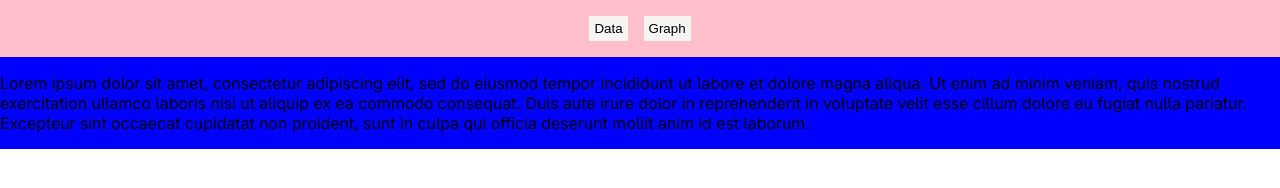
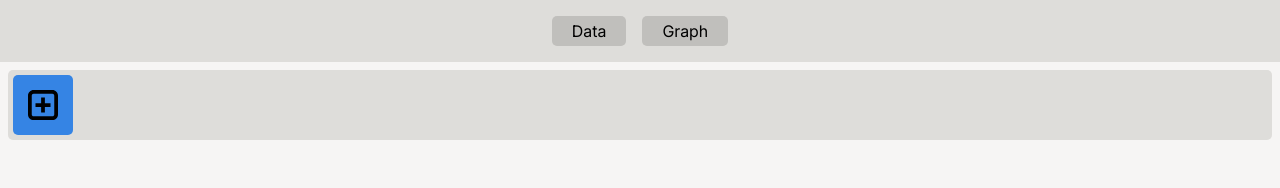
Before and after one commit to Skyfield1888/analyse, a plain HTML site: page frontend/index.html in a window 1280 px wide. Both pictures are taken after a click on the button "Data". Drawn offline with nearby package versions, Linux system fonts and the light colour scheme.

Commit message:
added basic pages and data toolbar

```diff
--- a/frontend/index.html
+++ b/frontend/index.html
@@ -7,14 +7,12 @@
     <link rel="stylesheet" href="static/style.css">
 </head>
 <body>
+    <script src="https://cdn.jsdelivr.net/npm/htmx.org@2.0.8/dist/htmx.min.js"></script>
     <div class="header">
-        <button class="top-button data">Data</button>
-        <button class="top-button graph">Graph</button>
+        <button class="top-button data" hx-get="templates/data-page.html" hx-swap="innerHTML" hx-target="#content" hx-trigger="click">Data</button>
+        <button class="top-button graph" hx-get="templates/chart-page.html" hx-swap="innerHTML" hx-target="#content" hx-trigger="click">Graph</button>
     </div>
-    <div class="content">
-        <p>
-            Lorem ipsum dolor sit amet, consectetur adipiscing elit, sed do eiusmod tempor incididunt ut labore et dolore magna aliqua. Ut enim ad minim veniam, quis nostrud exercitation ullamco laboris nisi ut aliquip ex ea commodo consequat. Duis aute irure dolor in reprehenderit in voluptate velit esse cillum dolore eu fugiat nulla pariatur. Excepteur sint occaecat cupidatat non proident, sunt in culpa qui officia deserunt mollit anim id est laborum.
-        </p>
+    <div class="content" id="content">
     </div>
 </body>
 </html>
--- a/frontend/static/style.css
+++ b/frontend/static/style.css
@@ -10,23 +10,42 @@
 }
 
 :root {
-    --bg-color-normal: #f6f5f4;
-    --bg-color-highlighted: #c0bfbc;
+    --bg-color-5: white;
+    --bg-color-4: #f6f5f4;
+    --bg-color-3: #deddda;
+    --bg-color-2: #c0bfbc;
+    --bg-color-1: #9a9996;
+    --text-color: black;
+    --blue-1: #99C1F1;
+    --blue-2: #62A0EA;
+    --blue-3: #3584e4;
+    --blue-4: #1C71D8;
+    --blue-5: #1A5FB4;
 }
 @media(prefers-color-scheme: dark) {
     :root {
-        --bg-color-normal: #241f31;
-        --bg-color-highlighted: #3d3846;
+        --bg-color-1: #77767b;
+        --bg-color-2: #5e5c64;
+        --bg-color-3: #3d3846;
+        --bg-color-4: #241f31;
+        --bg-color-5: black;
+        --text-color: #f6f5f4;
     }
 }
 
 body {
     margin: 0;
     font-family: "Adwaita Sans";
+    background-color: var(--bg-color-4);
+}
+@media(prefers-color-scheme: dark) {
+    body {
+        color: var(--text-color);
+    }
 }
 
 .header {
-    background-color: pink;
+    background-color: var(--bg-color-3);
     margin: 0;
     padding: 8px;
     display: flex;
@@ -36,8 +55,8 @@ body {
 }
 
 .content {
+    padding: 8px;
     height: 100%;
-    background-color: blue;
     margin: 0;
     display: flex;
     flex-direction: column;
@@ -47,9 +66,65 @@ body {
     margin: 8px;
     border: 0;
     padding: 5px;
-    background-color: var(--bg-color-normal);
+    background-color: var(--bg-color-2);
+    padding-left: 20px;
+    padding-right: 20px;
+    border-radius: 5px;
+    color: inherit;
+    font-family: inherit;
+    font-size: medium;
 }
 
+
+
 .top-button:hover {
-    background-color: var(--bg-color-highlighted);
+    background-color: var(--bg-color-1);
 }
+
+.top-button:active {
+    background-color: var(--bg-color-3);
+}
+
+.toolbar {
+    background: var(--bg-color-3);
+    margin: 0px;
+    padding: 0;
+    border-radius: 5px;
+    height: 70px;
+}
+
+.toolbar-button {
+    display: flex;
+    align-items: center;
+    justify-content: center;
+    height: 60px;
+    width: 60px;
+    margin: 5px;
+    border: 0;
+    padding: 0px;
+    background-color: var(--blue-3);
+    border-radius: 5px;
+    /* color: inherit;
+    font-family: inherit;
+    font-size: medium;*/
+}
+
+.toolbar-button:hover {
+    background-color: var(--blue-2);
+}
+.toolbar-button:active {
+    background-color: var(--blue-5);
+}
+
+.new-value-icon {
+    display: flex;
+    align-items: center;
+    justify-content: center;
+    margin: 0;
+    background-color: var(--text-color);
+    mask-image: url("/static/img/tab-new-symbolic.svg");
+    mask-repeat: no-repeat;
+    mask-size: contain;
+    width: 30px;
+    height: 30px;
+}
--- /dev/null
+++ b/frontend/templates/data-page.html
@@ -0,0 +1,5 @@
+<div class="toolbar">
+    <button class="new-value toolbar-button">
+        <div class="new-value-icon"></div>
+    </button>
+</div>
```
Also changed, not shown: frontend/templates/chart-page.html (added, +1 -0 lines), frontend/static/img/tab-new-symbolic.svg (added).
